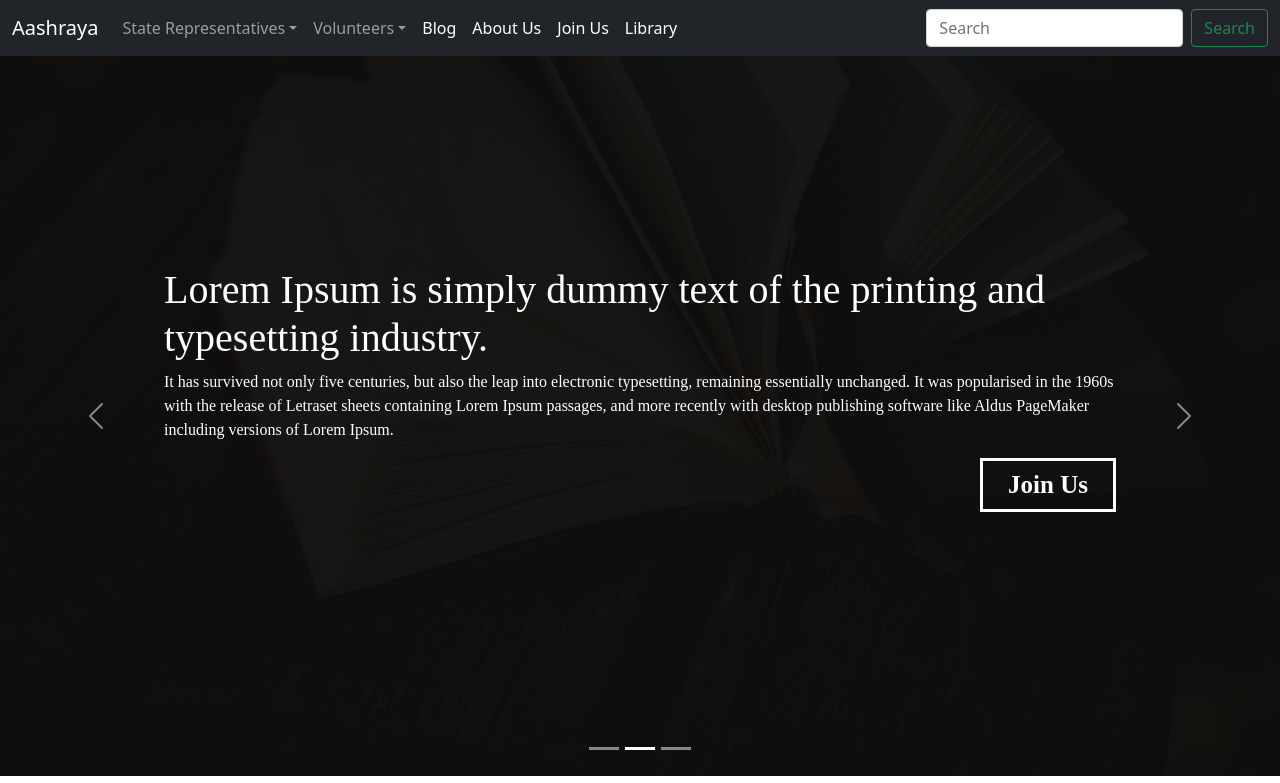
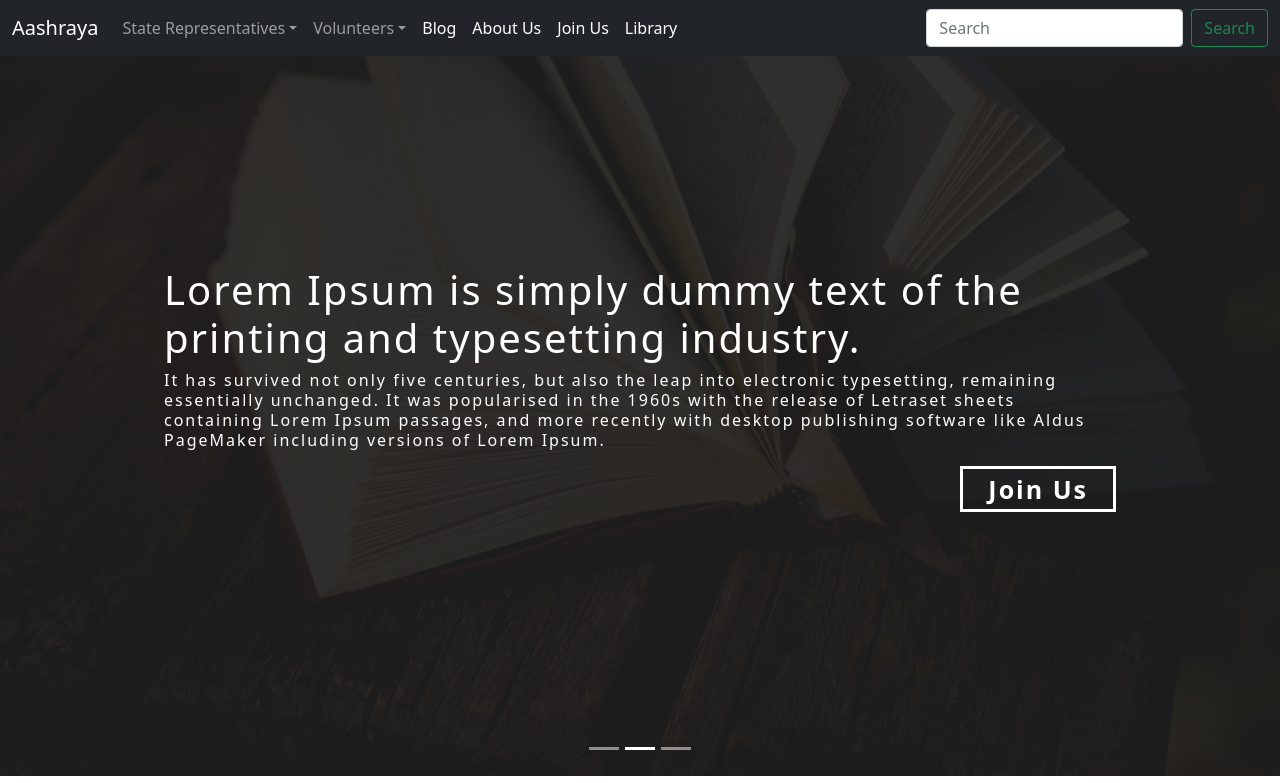
Before and after one commit to AashrayaTechTeam/website, a React (Create React App) app: page / in a window 1280 px wide. Shown: the top 783 px of the page. Built offline with nearby package versions, Linux system fonts and the light colour scheme.

Commit message:
comments fixes

```diff
--- a/src/COMPONENTS/HOME__PAGE/SLIDESHOW/SlideShow.js
+++ b/src/COMPONENTS/HOME__PAGE/SLIDESHOW/SlideShow.js
@@ -32,21 +32,26 @@ let imageArray = [
 function SlideShow() {
   return (
     <section>
-      <Carousel interval={3000}>
+      <Carousel interval={3000} indicatorLabels={false} controls={false}>
         {imageArray.map((element, i) => {
           return (
-            <Carousel.Item style={{ height: '90vh' }}>
+            <Carousel.Item style={{ height: "90vh" }}>
               <div
                 className="bg-image"
-                style={{ backgroundImage: `url(${element.src})` , opacity:"0.5"}}
+                style={{
+                  backgroundImage: `url(${element.src})`,
+                  opacity: "0.5",
+                }}
               />
               <div className="bg-background">
                 <div className="bg-textdiv">
                   <div className="bg-text">
-                    <h1 style={{ color: "white" }}>{element.header}</h1>
+                    <h1>{element.header}</h1>
                     <p>{element.content}</p>
-                    <div className="joinUs">
-                      <Link to="/join_us">Join Us</Link>
+                    <div className="joinUsDiv">
+                      <div className="joinUs">
+                        <Link to="/join_us">Join Us</Link>
+                      </div>
                     </div>
                   </div>
                 </div>
--- a/src/COMPONENTS/HOME__PAGE/SLIDESHOW/slideShow.css
+++ b/src/COMPONENTS/HOME__PAGE/SLIDESHOW/slideShow.css
@@ -9,7 +9,7 @@
 /* Position text in the middle of the page/image */
 .bg-background {
   background-color: rgb(0, 0, 0); /* Fallback color */
-  background-color: rgba(0 0 0 /90%); /* Black w/opacity/see-through */
+  background-color: rgba(0 0 0 /80%); /* Black w/opacity/see-through */
   position: absolute;
   top: 50%;
   left: 50%;
@@ -22,11 +22,28 @@
   position: relative;
   width: 100%;
   height: 100%;
-  font-family: 'sans-serif';
+  color: white;
 }
 
+@media screen and (max-width: 390px) {
+  .bg-text {
+    position: absolute;
+    top: 50%;
+    left: 50%;
+    transform: translate(-50%, -50%);
+    width: 90%;
+    height: 100%;
+    color: white;
+    padding: 10px;
+  }
+  .joinUsDiv {
+    display: flex;
+    justify-content: center;
+    width: 100%;
+  }
   .joinUs {
-  float: right;
+    display: flex;
+    justify-content: center;
     border: 3px solid white;
     padding: 5px 25px;
     color: white;
@@ -37,25 +54,54 @@
     color: white;
     font-size: 25px;
     font-weight: bold;
-  font-family: 'sans-serif';
   }
   .joinUs a:hover {
-  color:white;
+    color: white;
   }
-
-@media screen and (min-width: 300px) {
+}
+@media screen and (min-width: 390px) {
   .bg-text {
     position: absolute;
-    top: 60%;
+    top: 50%;
     left: 50%;
     transform: translate(-50%, -50%);
     width: 90%;
     height: 100%;
     color: white;
+    padding: 20px;
+    line-height: 20px;
+    letter-spacing: 2px;
+  }
+  .joinUsDiv {
+    display: flex;
+    justify-content: center;
+    width: 100%;
+  }
+  .joinUs {
+    display: flex;
+    justify-content: center;
+    border: 3px solid white;
+    padding: 10px 25px;
+    color: white;
+    cursor: pointer;
+  }
+  .joinUs a {
+    text-decoration: none;
+    color: white;
+    font-size: 25px;
+    font-weight: bold;
+  }
+  .joinUs a:hover {
+    color: white;
   }
 }
-
-@media screen and (min-width: 400px) {
+.joinUs:hover {
+  background-color: white;
+}
+.joinUs:hover a {
+  color: black;
+}
+@media screen and (min-width: 460px) {
   .bg-text {
     position: absolute;
     top: 60%;
@@ -65,6 +111,27 @@
     height: 100%;
     padding: 20px;
     color: white;
+    line-height: 20px;
+    letter-spacing: 2px;
+  }
+  .joinUsDiv {
+    display: flex;
+    justify-content: center;
+    width: 100%;
+  }
+  .joinUs {
+    display: flex;
+    justify-content: center;
+    border: 3px solid white;
+    padding: 10px 25px;
+    color: white;
+    cursor: pointer;
+  }
+  .joinUs a {
+    text-decoration: none;
+    color: white;
+    font-size: 25px;
+    font-weight: bold;
   }
 }
 @media screen and (min-width: 600px) {
@@ -77,5 +144,26 @@
     height: 100%;
     padding: 20px;
     color: white;
+    line-height: 20px;
+    letter-spacing: 2x;
+  }
+  .joinUsDiv {
+    display: flex;
+    justify-content: right;
+    width: 100%;
+  }
+
+  .joinUs {
+    float: right;
+    border: 3px solid white;
+    padding: 10px 25px;
+    color: white;
+    cursor: pointer;
+  }
+  .joinUs a {
+    text-decoration: none;
+    color: white;
+    font-size: 25px;
+    font-weight: bold;
   }
 }
```
Lines whose indentation alone changed are shown as unchanged.
